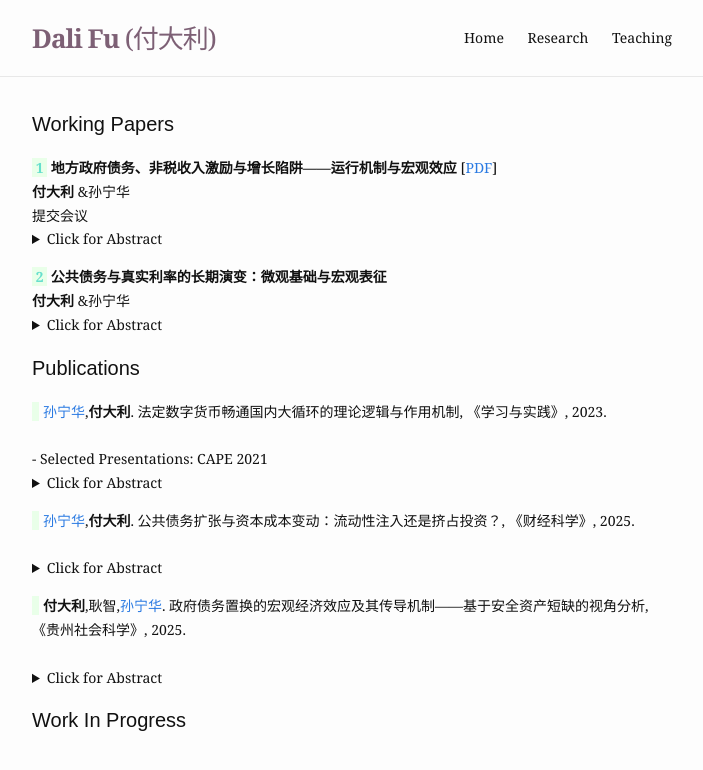
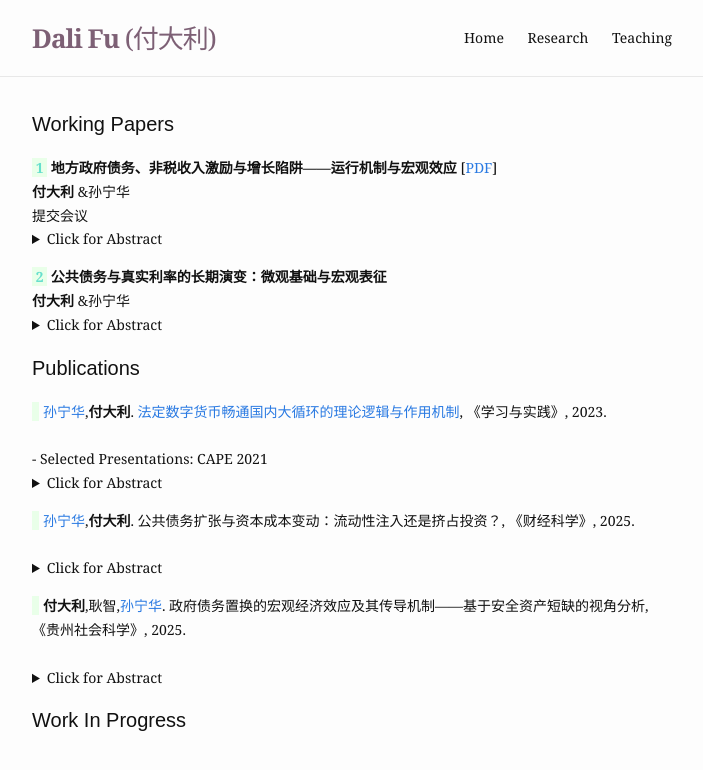
Before and after one commit to dali-econ/homepage, a Jekyll site: the page built from research.md, in a window 1280 px wide. Shown: the top 770 px of the page, without its empty margins (288-991 px from the left). Built offline with Jekyll 4.4.1, drawn with Linux system fonts in a browser that asks for light colours; part of the change alters nothing that is shown.

```diff
--- a/research.md
+++ b/research.md
@@ -19,7 +19,7 @@ items:
 
 publica:
   - title:  Publication
-    description: <a href = "https://nubs.nju.edu.cn/snh/list.htm" target="_blank">孙宁华</a>,<strong>付大利</strong>. 法定数字货币畅通国内大循环的理论逻辑与作用机制, 《学习与实践》, 2023.
+    description: <a href = "https://nubs.nju.edu.cn/snh/list.htm" target="_blank">孙宁华</a>,<strong>付大利</strong>. <a href = "https://kns.cnki.net/kcms2/article/abstract?v=29aDaWKg40HK_u6jWzWxivzSuUqsadFKyvEe6HiJabgT2tslqBrWBYZLyduMgybiKKzpM27IdNOo87N-LIaRuuFKPR7kQnB-cybBEK4JvTvcTqx9Fnv1r_B5O7ZjpzOYHFhJDxzgJ90=&uniplatform=NZKPT" target="_blank">法定数字货币畅通国内大循环的理论逻辑与作用机制</a>, 《学习与实践》, 2023.
     coverage: Selected Presentations&#58; CAPE 2021
 
   - title:  Publication
```
